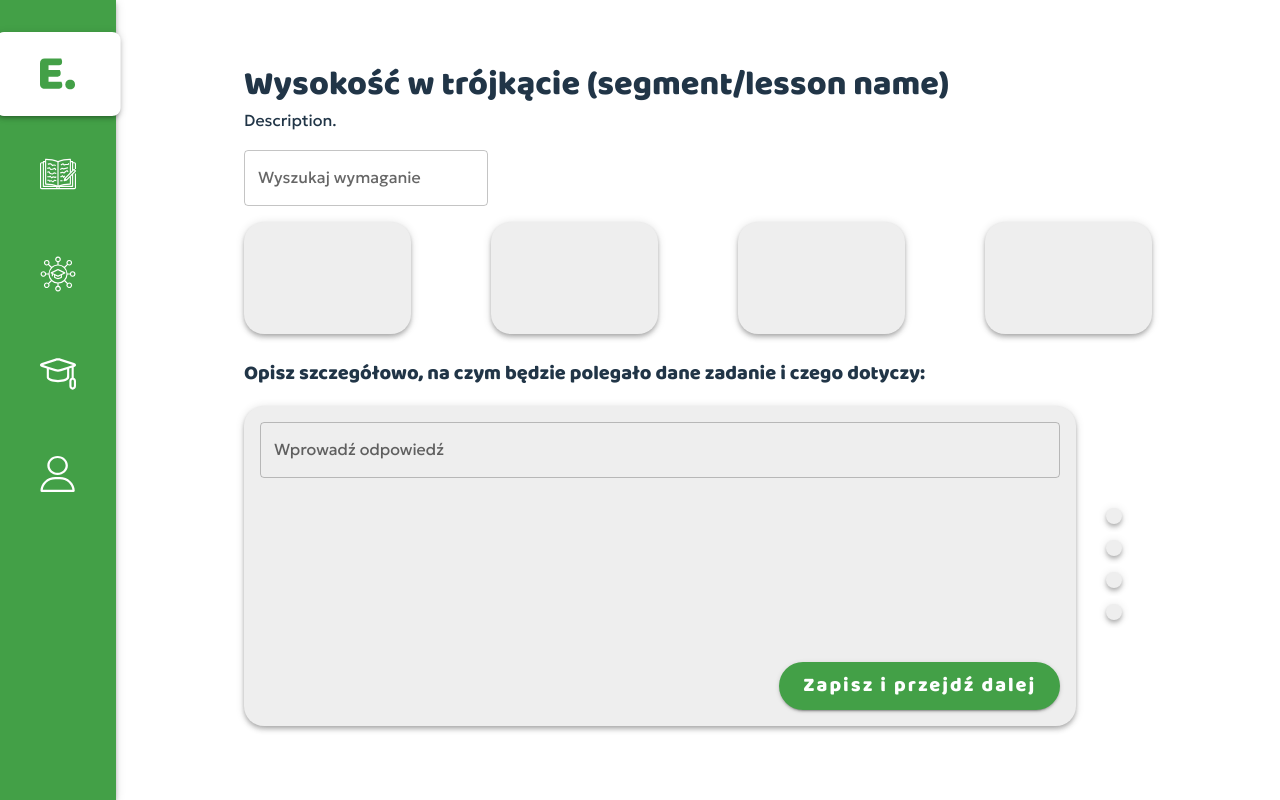
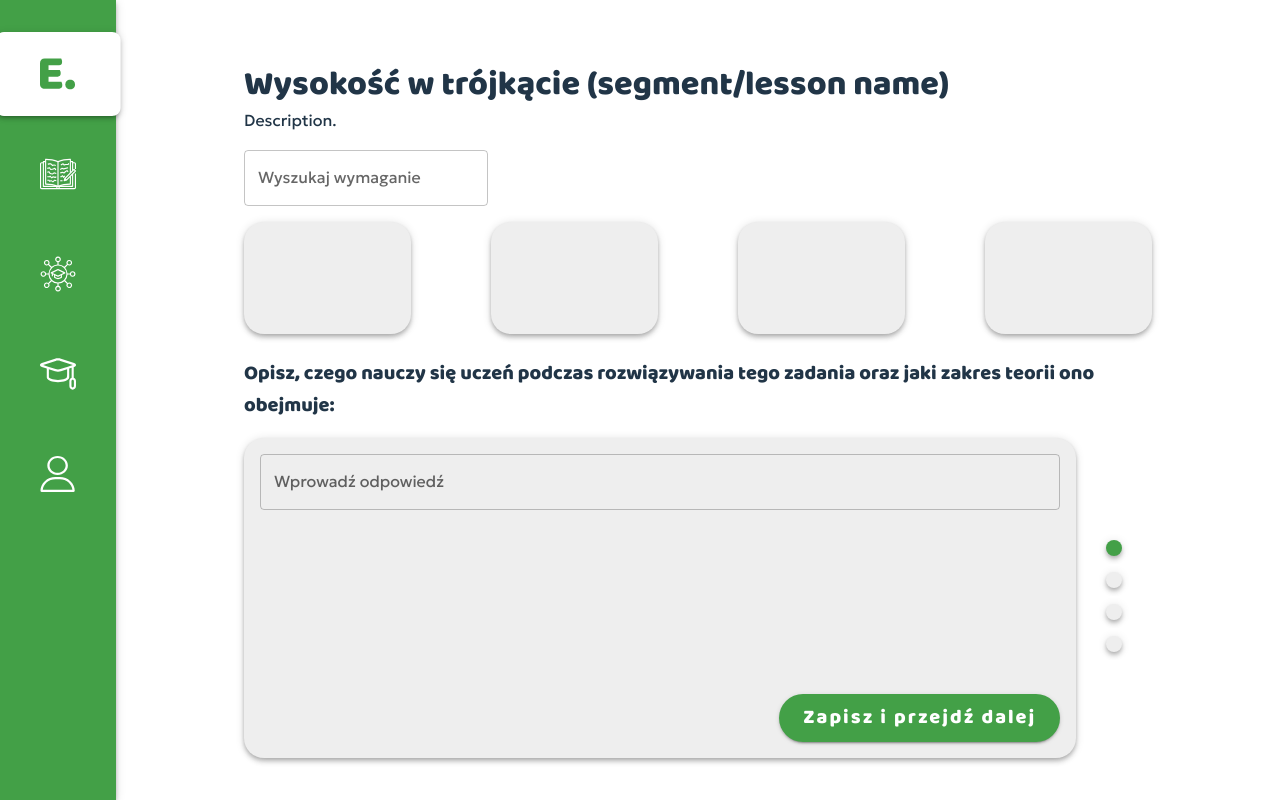
Before and after one commit to EdutieProject/edutie-frontend, a React (Vite) app in the folder edutie-frontend/: page /creation/lrd in a window 1280 px wide. Built offline with nearby package versions, Linux system fonts and the light colour scheme.

Commit message:
Refactor changing colors of the buttons, add changing questions; finished input component before adding localStorage functionality

```diff
--- a/edutie-frontend/src/views/LRDCreationView.jsx
+++ b/edutie-frontend/src/views/LRDCreationView.jsx
@@ -7,19 +7,36 @@ import { useState } from "react";
 
 export default function LRDCreationView() {
   const theme = useTheme();
-  const [buttonClicked, setButtonClicked] = useState("firstButton");
-  const [firstButtonColor, setFirstButtonColor] = useState(
-    theme.palette.surface
-  );
-  const [secondButtonColor, setSecondButtonColor] = useState(
-    theme.palette.surface
-  );
-  const [thirdButtonColor, setThirdButtonColor] = useState(
-    theme.palette.surface
-  );
-  const [fourthButtonColor, setFourthButtonColor] = useState(
-    theme.palette.surface
-  );
+  const [buttonClicked, setButtonClicked] = useState(0);
+
+  const questions = [
+    {
+      id: 0,
+      question:
+        "Opisz, czego nauczy się uczeń podczas rozwiązywania tego zadania oraz jaki zakres teorii ono obejmuje:",
+    },
+    {
+      id: 1,
+      question:
+        "W kilku słowach wyszczególnij najważniejsze punkty zadania, czyli co uczeń osiągnie poprzez jego wykonanie:",
+    },
+    {
+      id: 2,
+      question: "Opisz szczegółowo, na czym będzie polegało dane zadanie:",
+    },
+    {
+      id: 3,
+      question:
+        "Wypisz kilka możliwych trudności, z którymi spotka się uczeń podczas tego zadania (na ich podstawie generowane będą podpowiedzi):",
+    },
+  ];
+  const [question, setQuestion] = useState(questions[0].question);
+  const answers = [
+    { id: 0, answer: "" },
+    { id: 1, answer: "" },
+    { id: 2, answer: "" },
+    { id: 3, answer: "" },
+  ];
 
   return (
     <NavLayout mode="flex">
@@ -77,20 +94,23 @@ export default function LRDCreationView() {
 
         <Grid sx={{ marginBottom: theme.spacing(2) }}>
           <Typography fontFamily={"Baloo"} variant="h6">
-            Opisz szczegółowo, na czym będzie polegało dane zadanie i czego
-            dotyczy:
+            {questions[buttonClicked].question}
           </Typography>
         </Grid>
         <Grid container>
-          <InputSurface buttonClicked={buttonClicked}></InputSurface>
-          {/* <Grid xs item>
+          <Grid xs item>
             <Surface>
               <Grid item sx={{ height: "30vh" }}>
                 <TextField
+                  defaultValue={answers[buttonClicked].answer}
                   label="Wprowadź odpowiedź"
                   multiline
                   fullWidth
                   maxRows={6}
+                  onChange={(event) => {
+                    answers[buttonClicked].answer = event.target.value;
+                    console.log(answers[buttonClicked].answer);
+                  }}
                 />
               </Grid>
               <Grid
@@ -100,13 +120,26 @@ export default function LRDCreationView() {
                   alignItems: "center",
                 }}
               >
-                <RoundedButton
-                  label={"Zapisz i przejdź dalej"}
-                  active={true}
-                ></RoundedButton>
+                {buttonClicked === 3 ? (
+                  <RoundedButton
+                    label={"Zapisz i zakończ"}
+                    active={true}
+                    onClick={() => {
+                      console.log("zapisać do bazy danych");
+                    }}
+                  ></RoundedButton>
+                ) : (
+                  <RoundedButton
+                    label={"Zapisz i przejdź dalej"}
+                    active={true}
+                    onClick={() => {
+                      setButtonClicked(buttonClicked + 1);
+                    }}
+                  ></RoundedButton>
+                )}
               </Grid>
             </Surface>
-          </Grid> */}
+          </Grid>
           <Grid
             container
             direction="column"
@@ -119,13 +152,11 @@ export default function LRDCreationView() {
             <Grid item sx={{ marginBottom: theme.spacing(1) }}>
               <CircleButton
                 onClick={() => {
-                  setButtonClicked("firstButton");
-                  setSecondButtonColor(theme.palette.surface);
-                  setFirstButtonColor("");
-                  setFourthButtonColor(theme.palette.surface);
-                  setThirdButtonColor(theme.palette.surface);
+                  setButtonClicked(0);
+
+                  setQuestion(questions[0].question);
                 }}
-                bgColor={firstButtonColor}
+                bgColor={buttonClicked === 0 ? "" : theme.palette.surface}
                 id="firstButton"
                 size={1}
               ></CircleButton>
@@ -133,13 +164,11 @@ export default function LRDCreationView() {
             <Grid item sx={{ marginBottom: theme.spacing(1) }}>
               <CircleButton
                 onClick={() => {
-                  setButtonClicked("secondButton");
-                  setSecondButtonColor("");
-                  setFirstButtonColor(theme.palette.surface);
-                  setFourthButtonColor(theme.palette.surface);
-                  setThirdButtonColor(theme.palette.surface);
+                  setButtonClicked(1);
+
+                  setQuestion(questions[1].question);
                 }}
-                bgColor={secondButtonColor}
+                bgColor={buttonClicked === 1 ? "" : theme.palette.surface}
                 id="secondButton"
                 size={1}
               ></CircleButton>
@@ -147,13 +176,11 @@ export default function LRDCreationView() {
             <Grid item sx={{ marginBottom: theme.spacing(1) }}>
               <CircleButton
                 onClick={() => {
-                  setButtonClicked("thirdButton");
-                  setSecondButtonColor(theme.palette.surface);
-                  setFirstButtonColor(theme.palette.surface);
-                  setFourthButtonColor(theme.palette.surface);
-                  setThirdButtonColor("");
+                  setButtonClicked(2);
+
+                  setQuestion(questions[2].question);
                 }}
-                bgColor={thirdButtonColor}
+                bgColor={buttonClicked === 2 ? "" : theme.palette.surface}
                 id="thirdButton"
                 size={1}
               ></CircleButton>
@@ -161,13 +188,11 @@ export default function LRDCreationView() {
             <Grid item sx={{ marginBottom: theme.spacing(1) }}>
               <CircleButton
                 onClick={() => {
-                  setButtonClicked("fourthButton");
-                  setSecondButtonColor(theme.palette.surface);
-                  setFirstButtonColor(theme.palette.surface);
-                  setFourthButtonColor("");
-                  setThirdButtonColor(theme.palette.surface);
+                  setButtonClicked(3);
+
+                  setQuestion(questions[3].question);
                 }}
-                bgColor={fourthButtonColor}
+                bgColor={buttonClicked === 3 ? "" : theme.palette.surface}
                 id="fourthButton"
                 size={1}
               ></CircleButton>
@@ -179,33 +204,41 @@ export default function LRDCreationView() {
   );
 }
 
-const InputSurface = ({ buttonClicked }) => {
-  const theme = useTheme();
-  console.log(buttonClicked);
-  return (
-    <Grid xs item>
-      <Surface>
-        <Grid item sx={{ height: "30vh" }}>
-          <TextField
-            label="Wprowadź odpowiedź"
-            multiline
-            fullWidth
-            maxRows={6}
-          />
-        </Grid>
-        <Grid
-          container
-          sx={{
-            justifyContent: "flex-end",
-            alignItems: "center",
-          }}
-        >
-          <RoundedButton
-            label={"Zapisz i przejdź dalej"}
-            active={true}
-          ></RoundedButton>
-        </Grid>
-      </Surface>
-    </Grid>
-  );
-};
+// const InputSurface = ({ buttonClicked, answers }) => {
+//   const theme = useTheme();
+//   console.log(buttonClicked);
+//   return (
+//     <Grid xs item>
+//       <Surface>
+//         <Grid item sx={{ height: "30vh" }}>
+//           <TextField
+//             defaultValue={answers[buttonClicked].answer}
+//             label="Wprowadź odpowiedź"
+//             multiline
+//             fullWidth
+//             maxRows={6}
+//             onChange={(event) => {
+//               answers[buttonClicked].answer = event.target.value;
+//               console.log(answers[buttonClicked].answer);
+//             }}
+//           />
+//         </Grid>
+//         <Grid
+//           container
+//           sx={{
+//             justifyContent: "flex-end",
+//             alignItems: "center",
+//           }}
+//         >
+//           <RoundedButton
+//             label={"Zapisz i przejdź dalej"}
+//             active={true}
+//             onClick={() => {
+//               setButtonClicked(buttonClicked + 1);
+//             }}
+//           ></RoundedButton>
+//         </Grid>
+//       </Surface>
+//     </Grid>
+//   );
+// };
```
